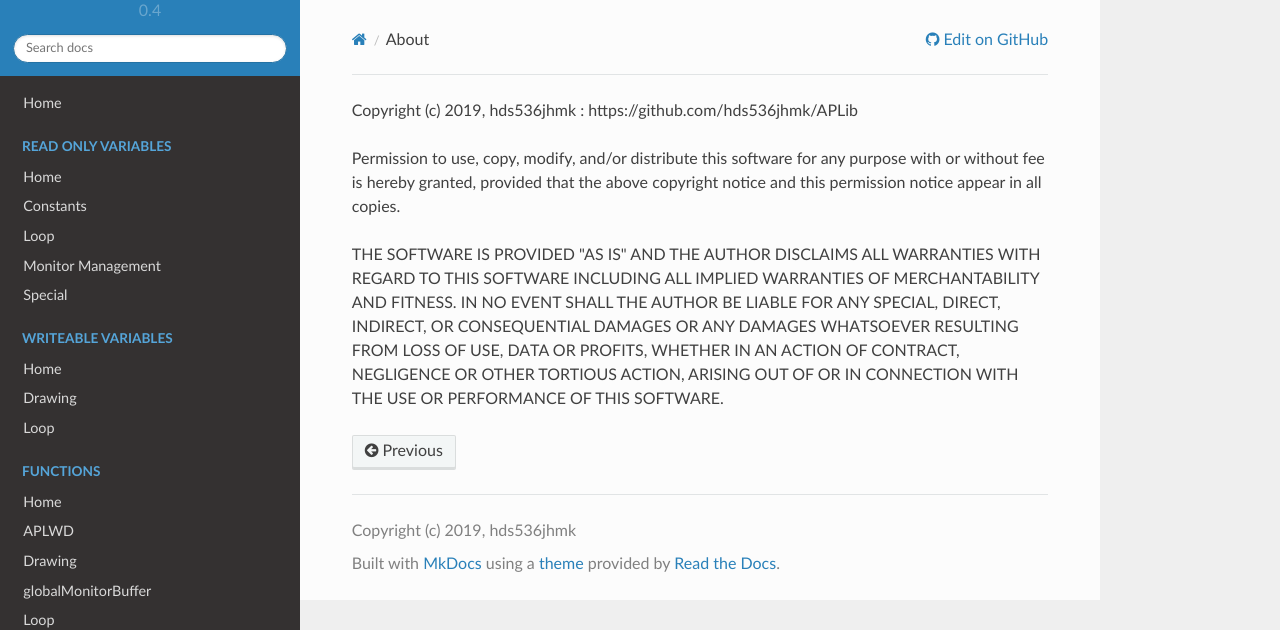
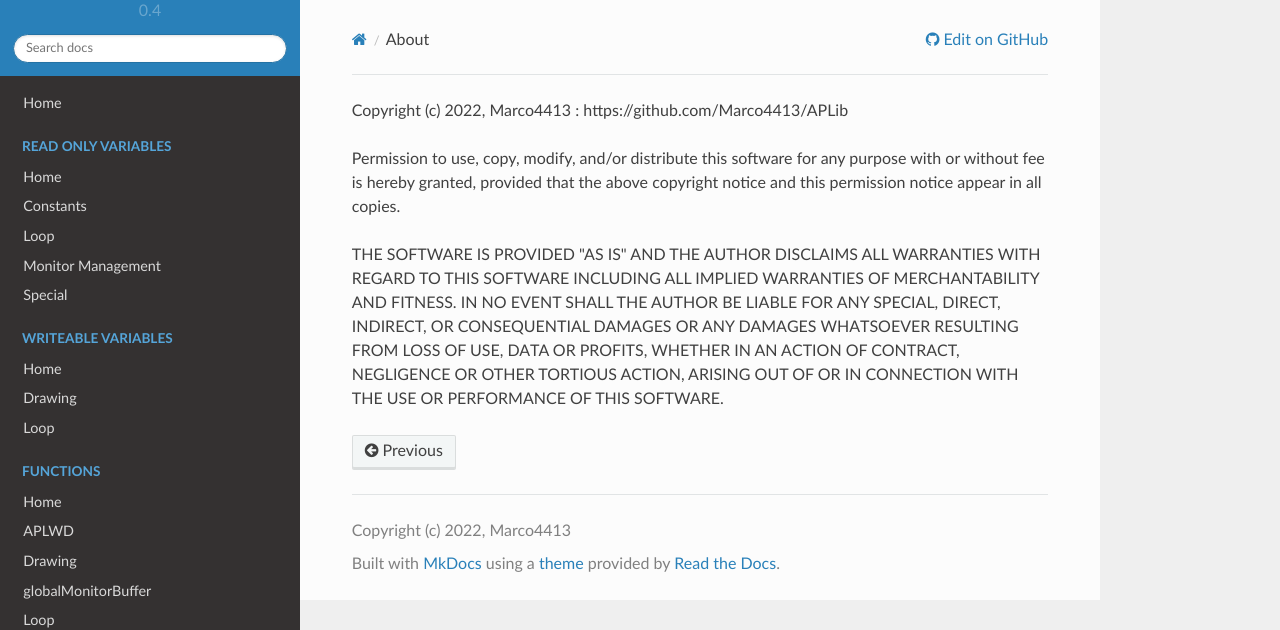
Before and after one commit to Marco4413/APLib, an MkDocs documentation site: the page built from docs/LICENSE.md, in a window 1280 px wide. Shown: the top 630 px of the page. Built offline with MkDocs 1.6.1, drawn with Linux system fonts in a browser that asks for light colours; nearby versions of some CDN libraries.

Commit message:
Changed references to my previous Username
** Updated License

```diff
--- a/docs/LICENSE.md
+++ b/docs/LICENSE.md
@@ -1,5 +1,5 @@
 
-Copyright (c) 2019, hds536jhmk : https://github.com/hds536jhmk/APLib
+Copyright (c) 2022, Marco4413 : https://github.com/Marco4413/APLib
 
 Permission to use, copy, modify, and/or distribute this software for any
 purpose with or without fee is hereby granted, provided that the above
--- a/mkdocs.yml
+++ b/mkdocs.yml
@@ -1,7 +1,7 @@
 site_name: APLib docs
-repo_url: https://github.com/hds536jhmk/APLib/
-site_author: hds536jhmk
-copyright: Copyright (c) 2019, hds536jhmk
+repo_url: https://github.com/Marco4413/APLib/
+site_author: Marco4413
+copyright: Copyright (c) 2022, Marco4413
 nav:
     - Home: index.md
     - Read Only Variables:
```
Also changed, not shown: LICENSE.md (+1 -1 lines), README.md (+1 -1 lines), docs/index.md (+1 -1 lines), 2 other files.
